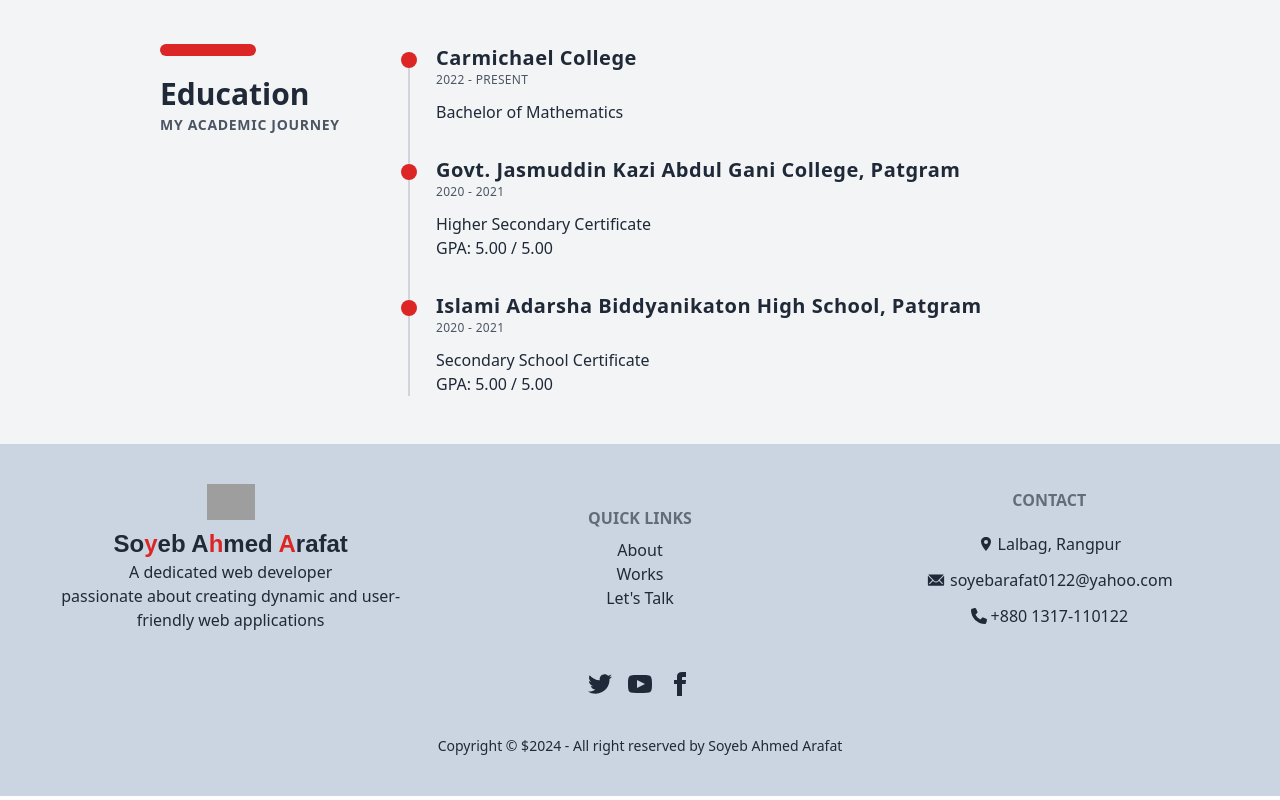
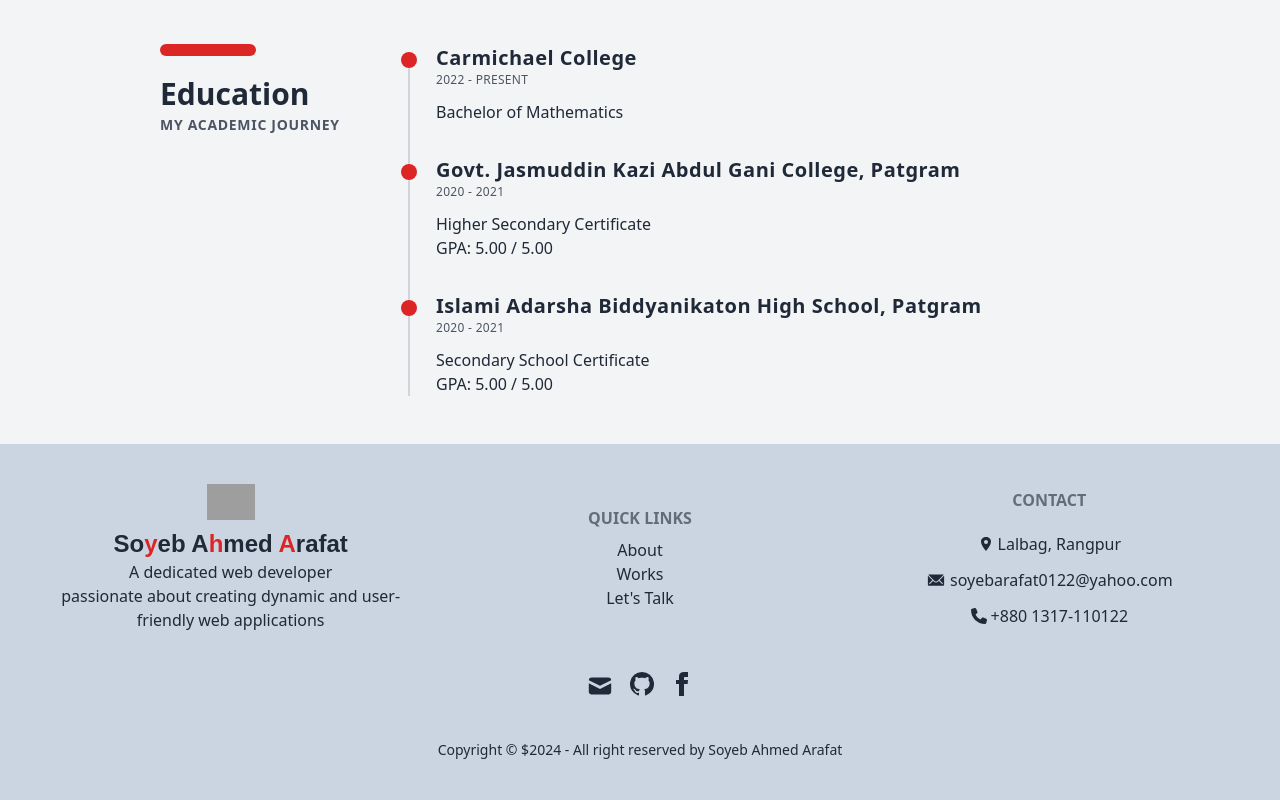
Before and after one commit to Arafat0122/soyeb_arafat, a React (Vite) app: page / in a window 1280 px wide. Shown: the part 1844-2644 px from the top of the page. Built offline with nearby package versions, Linux system fonts and the light colour scheme; grey boxes are pictures that could not be loaded; a web font is replaced by a local one.

Commit message:
footer functions added

```diff
--- a/src/common/Footer/Footer.jsx
+++ b/src/common/Footer/Footer.jsx
@@ -31,29 +31,18 @@ const Footer = () => {
             <footer className="footer footer-center bg-slate-300 text-base-content pb-10">
                 <nav>
                     <div className="grid grid-flow-col gap-4">
-                        <Link>
-                            <svg
-                                xmlns="http://www.w3.org/2000/svg"
-                                width="24"
-                                height="24"
-                                viewBox="0 0 24 24"
-                                className="fill-current">
-                                <path
-                                    d="M24 4.557c-.883.392-1.832.656-2.828.775 1.017-.609 1.798-1.574 2.165-2.724-.951.564-2.005.974-3.127 1.195-.897-.957-2.178-1.555-3.594-1.555-3.179 0-5.515 2.966-4.797 6.045-4.091-.205-7.719-2.165-10.148-5.144-1.29 2.213-.669 5.108 1.523 6.574-.806-.026-1.566-.247-2.229-.616-.054 2.281 1.581 4.415 3.949 4.89-.693.188-1.452.232-2.224.084.626 1.956 2.444 3.379 4.6 3.419-2.07 1.623-4.678 2.348-7.29 2.04 2.179 1.397 4.768 2.212 7.548 2.212 9.142 0 14.307-7.721 13.995-14.646.962-.695 1.797-1.562 2.457-2.549z"></path>
+                        <Link to={'mailto:soyebarafat0122@yahoo.com'} target="_blank" rel="noopener noreferrer">
+                            <svg xmlns="http://www.w3.org/2000/svg" viewBox="0 0 20 20" fill="currentColor" className="w-7 h-7">
+                                <path d="M2.003 5.884L10 9.882l7.997-3.998A2 2 0 0016 4H4a2 2 0 00-1.997 1.884z"></path>
+                                <path d="M18 8.118l-8 4-8-4V14a2 2 0 002 2h12a2 2 0 002-2V8.118z"></path>
                             </svg>
                         </Link>
-                        <Link>
-                            <svg
-                                xmlns="http://www.w3.org/2000/svg"
-                                width="24"
-                                height="24"
-                                viewBox="0 0 24 24"
-                                className="fill-current">
-                                <path
-                                    d="M19.615 3.184c-3.604-.246-11.631-.245-15.23 0-3.897.266-4.356 2.62-4.385 8.816.029 6.185.484 8.549 4.385 8.816 3.6.245 11.626.246 15.23 0 3.897-.266 4.356-2.62 4.385-8.816-.029-6.185-.484-8.549-4.385-8.816zm-10.615 12.816v-8l8 3.993-8 4.007z"></path>
+                        <Link to={'https://github.com/Arafat0122'} target="_blank" rel="noopener noreferrer">
+                            <svg xmlns="http://www.w3.org/2000/svg" viewBox="0 0 24 24" width="24" height="24" className="fill-current">
+                                <path d="M12 0a12 12 0 00-3.793 23.387c.603.111.824-.262.824-.577 0-.285-.01-1.04-.015-2.041-3.338.724-4.042-1.611-4.042-1.611-.545-1.385-1.332-1.755-1.332-1.755-1.089-.743.083-.728.083-.728 1.205.085 1.839 1.237 1.839 1.237 1.07 1.834 2.807 1.305 3.496.997.108-.775.417-1.305.76-1.605-2.665-.305-5.467-1.332-5.467-5.93 0-1.31.468-2.385 1.237-3.227-.125-.307-.535-1.527.116-3.18 0 0 1.01-.322 3.3 1.234.957-.266 1.98-.399 3-.405 1.02.006 2.043.139 3 .405 2.29-1.556 3.297-1.234 3.297-1.234.652 1.653.242 2.873.117 3.18.77.842 1.236 1.917 1.236 3.227 0 4.61-2.807 5.622-5.477 5.922.43.372.814 1.104.814 2.222 0 1.605-.015 2.896-.015 3.292 0 .315.215.693.825.575A12 12 0 0012 0z" />
                             </svg>
                         </Link>
-                        <Link>
+                        <Link  to={'https://www.facebook.com/arafatsoyeb?mibextid=ZbWKwL'} target="_blank" rel="noopener noreferrer">
                             <svg
                                 xmlns="http://www.w3.org/2000/svg"
                                 width="24"
--- a/src/pages/Home/Projects/Projects.jsx
+++ b/src/pages/Home/Projects/Projects.jsx
@@ -50,7 +50,7 @@ const Projects = () => {
         <div className="py-10">
             <div className="container mx-auto px-6">
                 <h2 className="text-3xl md:text-4xl lg:text-5xl font-bold font-monster text-center mb-12">My Best Projects</h2>
-                <div className="grid grid-cols-1 sm:grid-cols-2 md:grid-cols-3 gap-8">
+                <div className="grid grid-cols-1 lg:grid-cols-3 gap-8">
                     {projects.map((project, index) => (
                         <div key={index} className="bg-white rounded-lg shadow-lg overflow-hidden transform hover:scale-105 transition-transform duration-300 p-2 border">
                             <img src={project.image} alt={`${project.name} screenshot`} className="w-full h-56 object-cover" />
```
